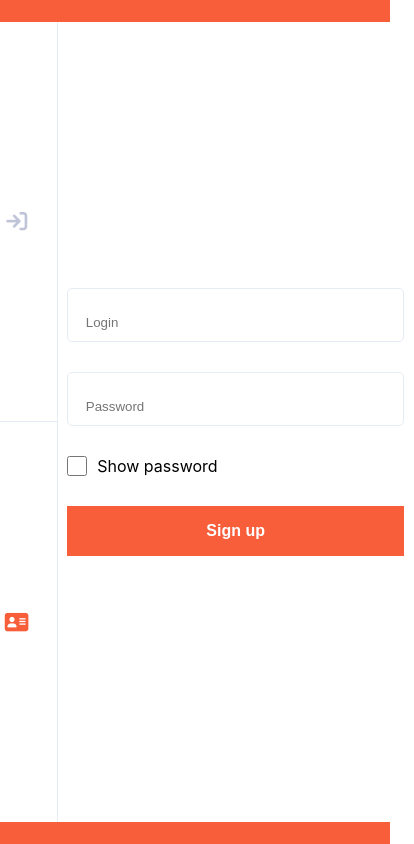
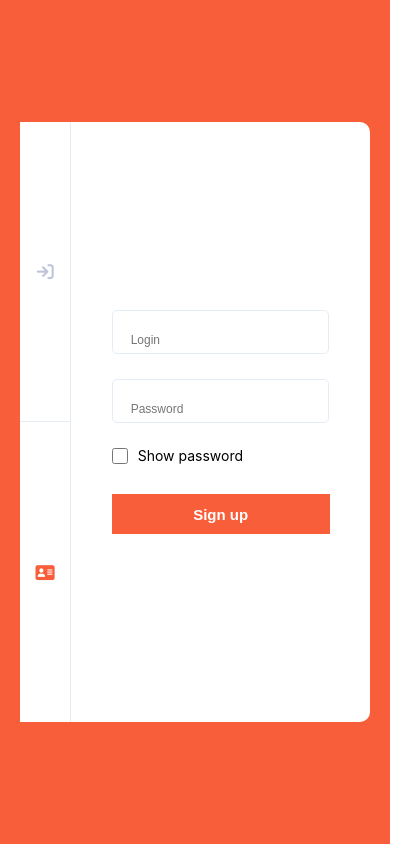
Before and after one commit to Dazy888/Social-Network, a Next.js app in the folder client/: page /authorization/sign-up in a window 390 px wide. Shown: the whole page, 414 px wide, since content can reach past the window. Built offline with nearby package versions, Linux system fonts and the light colour scheme.

Commit message:
Added css media for authorization page

```diff
--- a/client/styles/Authorization.module.scss
+++ b/client/styles/Authorization.module.scss
@@ -80,3 +80,144 @@
     }
   }
 }
+
+@media (max-width: 768px) {
+  .auth {
+    width: 450px;
+    height: 700px;
+
+    .auth__actions {
+      width: 80px;
+    }
+
+    .auth__content {
+      input {
+        width: 250px;
+        height: 18px;
+        display: block;
+        margin: auto auto 30px;
+      }
+
+      .content__checkbox {
+        .checkbox__input {
+          width: 18px;
+          height: 18px;
+        }
+      }
+
+      .auth__submit {
+        width: 288px;
+        height: 48px;
+      }
+    }
+  }
+}
+
+@media (max-width: 425px) {
+  .auth {
+    width: 350px;
+    height: 600px;
+
+    .auth__actions {
+      width: 60px;
+
+      a {
+        font-size: 17px;
+      }
+    }
+
+    .auth__content {
+      input {
+        width: 180px;
+        height: 10px;
+        margin: auto auto 25px;
+        font-size: 12px;
+      }
+
+      .content__checkbox {
+        font-size: 14px;
+
+        .checkbox__input {
+          width: 16px;
+          height: 16px;
+        }
+      }
+
+      .auth__submit {
+        width: 218px;
+        height: 40px;
+        font-size: 15px;
+      }
+    }
+  }
+}
+
+@media (max-width: 375px) {
+  .auth {
+    width: 300px;
+    height: 550px;
+
+    .auth__actions {
+      width: 60px;
+
+      a {
+        font-size: 16px;
+      }
+    }
+
+    .auth__content {
+      input {
+        width: 160px;
+        height: 8px;
+      }
+
+      .content__checkbox {
+        font-size: 13px;
+
+        .checkbox__input {
+          width: 15px;
+          height: 15px;
+        }
+      }
+
+      .auth__submit {
+        width: 198px;
+        height: 38px;
+        font-size: 14px;
+      }
+    }
+  }
+}
+
+@media (max-width: 320px) {
+  .auth {
+    width: 250px;
+    height: 500px;
+
+    .auth__actions {
+      width: 50px;
+
+      a {
+        font-size: 15px;
+      }
+    }
+
+    .auth__content {
+      input {
+        width: 120px;
+        height: 5px;
+        font-size: 11px;
+      }
+
+      .content__checkbox {
+        font-size: 12px;
+      }
+
+      .auth__submit {
+        width: 158px;
+        height: 35px;
+        font-size: 13px;
+      }
+    }
+  }
+}
--- a/client/styles/index.scss
+++ b/client/styles/index.scss
@@ -276,3 +276,32 @@ a {
     bottom: 260px;
   }
 }
+
+@media (max-width: 425px) {
+  .error-container {
+    span {
+      font-size: 14px;
+      top: -20px;
+    }
+
+    i {
+      font-size: 17px;
+      right: 10px;
+      top: 16px;
+    }
+  }
+}
+
+@media (max-width: 325px) {
+  .error-container {
+    span {
+      font-size: 13px;
+      top: -20px;
+    }
+
+    i {
+      font-size: 15px;
+      top: 14px;
+    }
+  }
+}
```
